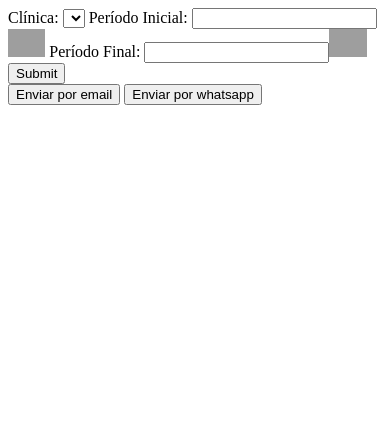
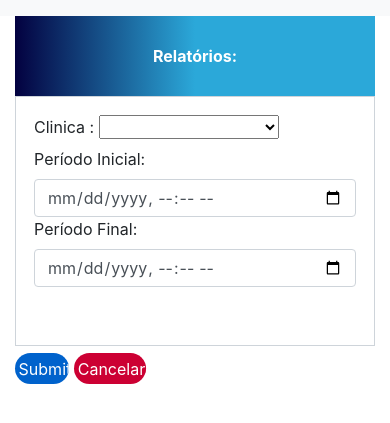
Before and after one commit to Gustavo-dm/OPE_Ads, a Flask app: page /inicial/relatorios in a window 390 px wide. Shown: the top 423 px of the page. Run offline with Flask 2, Linux system fonts and the light colour scheme; the visitor is signed in with stand-in values (Sample User, id 1); data that the repository does not hold is empty; some libraries are stand-ins or nearby versions; grey boxes are pictures that could not be loaded.

Commit message:
templates responsivos e correções de bugs

```diff
--- a/static/shared.css
+++ b/static/shared.css
@@ -22,3 +22,10 @@
   opacity: 1;
   background-color: rgb(205, 205, 207);
   }
+
+@media screen and (max-width: 600px) {
+.nav{
+  width: 100%;
+}
+
+}
--- a/templates/cliente.html
+++ b/templates/cliente.html
@@ -94,6 +94,8 @@
                         </div>
                     </div>
                     <button type="submit" class="btnSubmit">Cadastrar</button>
+                    <button class="btnCancel"  ><a href="/inicial" class="btnCancel">Cancelar </a></button>
+
                 </div>
             </div>
         </div>
--- a/templates/compras.html
+++ b/templates/compras.html
@@ -54,8 +54,8 @@
                 </div>
 
         <button class="btnSubmit" type="submit" > Cadastrar </button>
-        <a href="/inicial" style="text-decoration:none" ><button class="btnCancel" >Cancelar </button></a>
-        </div>
+        <button class="btnCancel"  ><a href="/inicial" class="btnCancel">Cancelar </a></button>
+    </div>
 
     </form>
     {% endblock %}
--- a/templates/fornecedor.html
+++ b/templates/fornecedor.html
@@ -81,7 +81,7 @@
                         </div>
                     </div>
                     <button type="submit" class="btnSubmit">Cadastrar</button>
-                    <a href="/inicial"><button class="btnCancel" >Cancelar </button></a>
+                    <button class="btnCancel"  ><a href="/inicial" class="btnCancel">Cancelar </a></button>
                 </div>
             </div>
         </div>
--- a/templates/lista_cliente.html
+++ b/templates/lista_cliente.html
@@ -19,6 +19,8 @@
     <div class="container">
         <div class="row col-md-6 col-md-offset-2 custyle">
     <table class="table table-striped custab" >
+        <p><a href="/inicial"> Voltar </a> </p>
+
         <tr>
             <th> ID </th>
             <th> Nome </th>
--- a/templates/lista_compras.html
+++ b/templates/lista_compras.html
@@ -19,6 +19,8 @@
     <div class="container">
         <div class="row col-md-6 col-md-offset-2 custyle">
             <table class="table table-striped custab">
+                <p><a href="/inicial"> Voltar </a> </p>
+
                 <tr>
                     <th> ID </th>
                     <th> Fornecedor </th>
--- a/templates/lista_fornecedor.html
+++ b/templates/lista_fornecedor.html
@@ -19,6 +19,7 @@
 
     <div class="row col-md-6 col-md-offset-2 custyle">
         <table class="table table-striped custab" >
+            <p><a href="/inicial"> Voltar </a> </p>
 
         <tr>
             <th> ID </th>
--- a/templates/lista_pagamentos.html
+++ b/templates/lista_pagamentos.html
@@ -17,6 +17,7 @@
     <div class="container">
         <div class="row col-md-6 col-md-offset-2 custyle">
     <table class="table table-striped custab" >
+        <p><a href="/inicial"> Voltar </a> </p>
         <tr>
             <th> ID </th>
             <th> Clínica </th>
--- a/templates/lista_pedidos.html
+++ b/templates/lista_pedidos.html
@@ -19,6 +19,8 @@
     <div class="container">
         <div class="row col-md-6 col-md-offset-2 custyle">
             <table class="table table-striped custab">
+                <p><a href="/inicial"> Voltar </a> </p>
+
                 <tr>
                     <th  class="text-center"> ID </th>
                     <th  class="text-center"> Clínica </th>
--- a/templates/lista_servico.html
+++ b/templates/lista_servico.html
@@ -17,6 +17,8 @@
     <div class="container">
         <div class="row col-md-6 col-md-offset-2 custyle">
     <table class="table table-striped custab" >
+        <p><a href="/inicial"> Voltar </a> </p>
+
         <tr>
             <th> ID </th>
             <th> Serviço </th>
--- a/templates/pagamentos.html
+++ b/templates/pagamentos.html
@@ -48,7 +48,7 @@
 
                     </div>
                     <button type="submit" class="btnSubmit">Confirmar</button>
-                    <a href="/inicial" style="text-decoration:none"><button class="btnCancel">Cancelar </button></a>
+                    <button class="btnCancel"  ><a href="/inicial" class="btnCancel">Cancelar </a></button>
                 </div>
             </div>
         </div>
--- a/templates/pedido.html
+++ b/templates/pedido.html
@@ -52,7 +52,7 @@
 
 
                             <button type="submit" class="btnSubmit">Cadastrar</button>
-                            <a href="/inicial" style="text-decoration:none"><button class="btnCancel">Cancelar </button></a>
+                            <button class="btnCancel"  ><a href="/inicial" class="btnCancel">Cancelar </a></button>
                         </div>
                     </div>
     </form>
--- a/templates/relatorios_inicial.html
+++ b/templates/relatorios_inicial.html
@@ -1,54 +1,73 @@
 <!DOCTYPE html>
 <html lang="en">
+
 <head>
     <meta charset="UTF-8">
     <meta http-equiv="X-UA-Compatible" content="IE=edge">
     <meta name="viewport" content="width=device-width, initial-scale=1.0">
     <title> Relatório </title>
+    <link rel="stylesheet" href="{{ url_for('static', filename='forms.css') }}  ">
+    <link href="//maxcdn.bootstrapcdn.com/bootstrap/4.1.1/css/bootstrap.min.css" rel="stylesheet" id="bootstrap-css">
+    <script src="//maxcdn.bootstrapcdn.com/bootstrap/4.1.1/js/bootstrap.min.js"></script>
+    <script src="//cdnjs.cloudflare.com/ajax/libs/jquery/3.2.1/jquery.min.js"></script>
+    <link rel="stylesheet" href="https://cdnjs.cloudflare.com/ajax/libs/font-awesome/4.7.0/css/font-awesome.min.css">
+    <link href="http://code.jquery.com/ui/1.10.4/themes/smoothness/jquery-ui.css" rel="Stylesheet" type="text/css" />
 
-    <link href="http://code.jquery.com/ui/1.10.4/themes/smoothness/jquery-ui.css"
-        rel="Stylesheet"
-        type="text/css" />
-    <script type="text/javascript" src="http://code.jquery.com/jquery-1.7.2.min.js"></script>
-    <script type="text/javascript" src="http://code.jquery.com/ui/1.10.4/jquery-ui.js"></script>
 
-    <script language="javascript">
-        $(document).ready(function () {
-            $("#inicial").datepicker({
-                showOn: "button",
-                buttonImage: "./icons8-calendar-48.png",
-                buttonImageOnly: true
-            });
-            $("#final").datepicker({
-                showOn: "button",
-                buttonImage: "./icons8-calendar-48.png",
-                buttonImageOnly: true
-            });
-        });
-    </script>
+</head>
 
-    <style type="text/css">
-        .ui-datepicker-trigger {
-            max-height: 28px;
-        }
-    </style>
-</head>
 <body>
+    {% extends "base.html"%}
+
+    {% block content %}
     <form class="form-group-relatorio" method="post" action="/inicial/relatorios">
-        Clínica:
-        <select class="clinica" name="clinica">
-            <option></option>
-            {% for item in clinica %}
-            <option> {{item.nome_clinica}} </option>
-            {% endfor %}
-        </select>
-        Período Inicial:
-        <input id="inicial" name="inicial" type="text" class="form-control">
-        Período Final:
-        <input id="final" name="final" type="text" class="form-control">
-        <input type="submit" placeholder="Visualizar">
+        <div class="container register-form">
+            <div class="form">
+                <div class="note">
+                    <p>
+                        Relatórios:
+                    </p>
+                </div>
+                <div class="form-content">
+                    <div class="row">
+                        <div class="col-md-6">
+                            <div class="form-group">
+                                <div>
+                                    <label> Clinica :</label>
+                                    <select class="clinica" name="clinica" value="{item.nome_clinica}">
+                                        <option disabled> Selecione o Cliente * </option>
+
+                                        {% for item in clinica %}
+                                        <option> {{item.nome_clinica}} </option>
+                                        {% endfor %}
+                                    </select>
+                                    <div>
+
+                                    <label>
+                                        Período Inicial:
+                                    </label>
+                                    </div>
+                                    <div>
+
+                                        <input id=" inicial" name="inicial" type="datetime-local" class="form-control">
+                                        <label for="final"> Período Final: </label>
+
+                                        <input id="final" name="final" type="datetime-local" class="form-control">
+                                    </div>
+                                </div>
+                            </div>
+                        </div>
+                    </div>
+                    <br>
+                </div>
+                <input type="submit" class="btnSubmitShow" placeholder="Visualizar">
+                <button class="btnCancel"  ><a href="/inicial" class="btnCancel">Cancelar </a></button>
+
+                <!-- <button class="btnSubmit"> Enviar por email</button>
+                <button class="btnSubmit"> Enviar por whatsapp</button> -->
     </form>
-    <button type="text"> Enviar por email</button>
-    <button type="text"> Enviar por whatsapp</button>
+    {%endblock%}
+
 </body>
+
 </html>
--- a/templates/servico.html
+++ b/templates/servico.html
@@ -38,7 +38,7 @@
 
                     </div>
                     <button type="submit" class="btnSubmit">Cadastrar</button>
-                    <a href="/inicial" style="text-decoration:none"><button class="btnCancel">Cancelar </button></a>
+                    <button class="btnCancel"> <a href="/inicial" class="btnCancel">Cancelar </a> </button>
                 </div>
             </div>
         </div>
--- a/templates/show_pedido.html
+++ b/templates/show_pedido.html
@@ -73,13 +73,13 @@
                         </div>
                         <!-- <button class="btnSubmitShow" type="submit" onclick="finalizar_pedido()"> Finalizar </button> -->
 
-                        <button type="submit" class="btnSubmitShow">
+                        <button type="submit" class="btnSubmitShow" onclick="finalizar_pedido()">
                             <a class ="anchorShow" href="/inicial/pedido/{{item.id}}">
                                 Confirmar e Salvar
                             </a>
                         </button>
                         <button class='btnCancelShow'>
-                            <a class="anchorShow" href="/inicial/lista/pedido"> Ir para Lista</a>
+                            <a class="anchorShow" href="/inicial/lista/pedidos"> Ir para Lista</a>
                         </button>
                         {% endfor %}
 
```
Also changed, not shown: arquesys.py (+20 -17 lines), static/servico.js (+7 -7 lines), templates/relatorio_layout.html (+9 -1 lines), static/assets/voltar.png (added).
